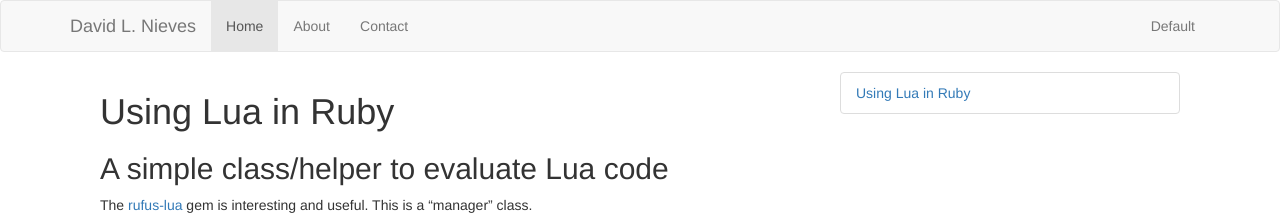
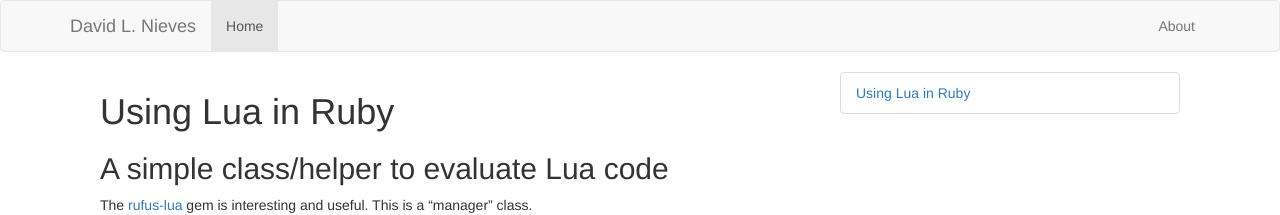
Before and after one commit to dlnieves/awesome-ideas, a Jekyll site: the page built from _posts/2017-01-19-some-recipes.md, in a window 1280 px wide. Shown: the top 215 px of the page. Built offline with Jekyll 4.4.1, drawn with Linux system fonts in a browser that asks for light colours; the repository's description, which GitHub fills in, is left out.

Commit message:
Update default.html

```diff
--- a/_layouts/default.html
+++ b/_layouts/default.html
@@ -36,13 +36,12 @@
         </div>
         <div id="navbar" class="navbar-collapse collapse">
           <ul class="nav navbar-nav">
-            <li class="active"><a href="#">Home</a></li>
-            <li><a href="#about">About</a></li>
-            <li><a href="#contact">Contact</a></li>
+            <li class="active"><a href="{{ site.url }}">Home</a></li>
+
 
           </ul>
           <ul class="nav navbar-nav navbar-right">
-            <li><a href="">Default</a></li>
+            <li><a href="">About</a></li>
 
           </ul>
         </div><!--/.nav-collapse -->
```
